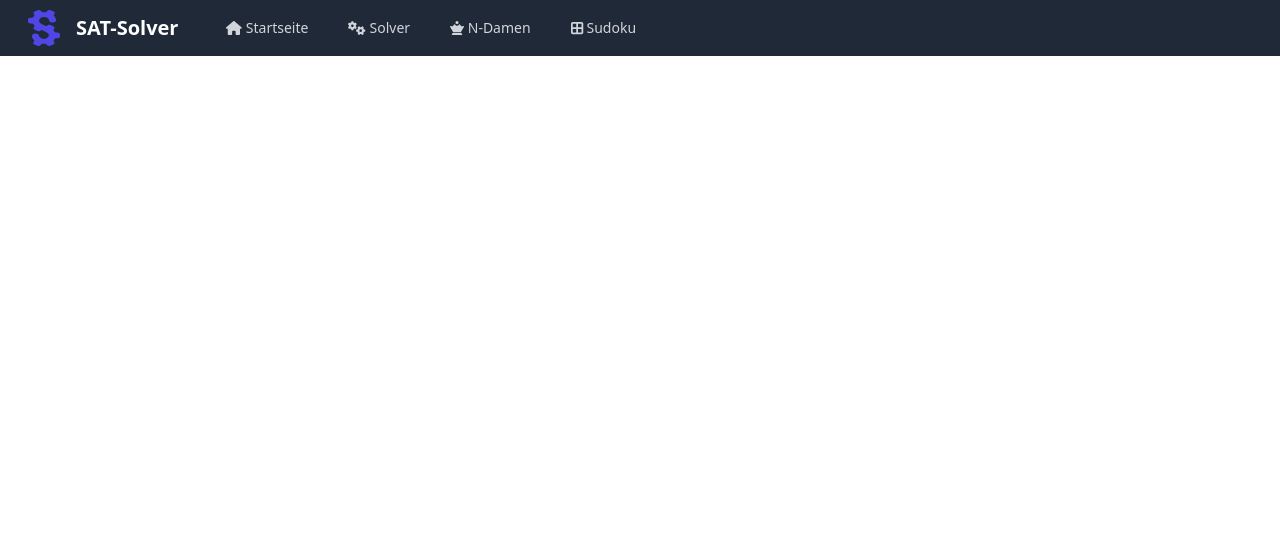
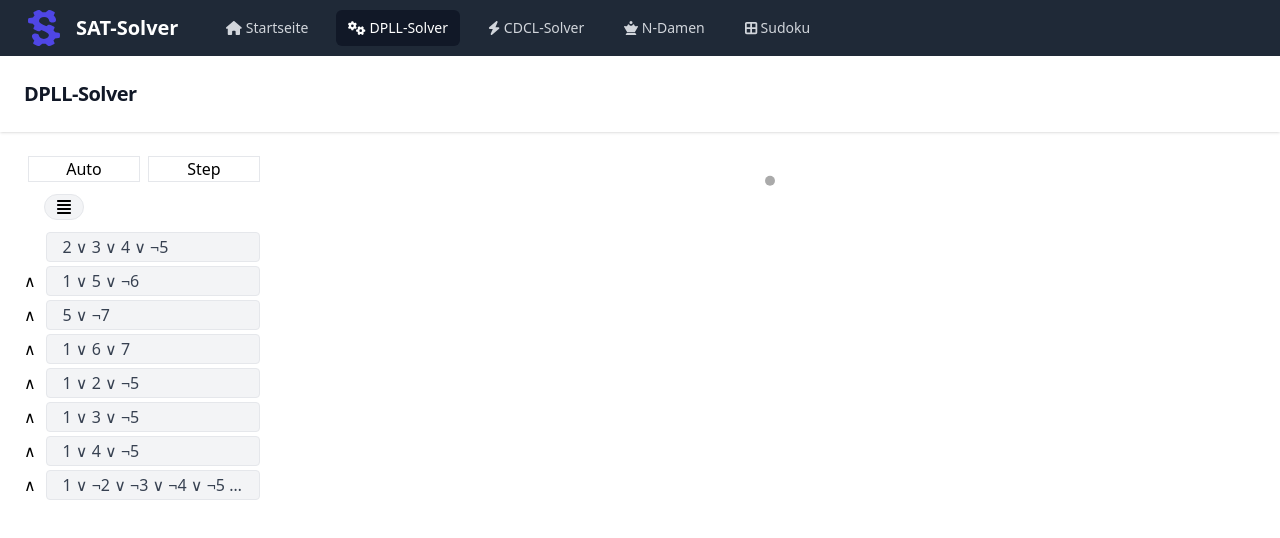
Before and after one commit to Fabi-02/SAT-Solver, a Vue app: page /dpll-solver in a window 1280 px wide. Shown: the top 538 px of the page. Built offline with nearby package versions, Linux system fonts and the light colour scheme.

Commit message:
added auto and step dpll-solving

```diff
--- a/src/components/menubar/MenuBar.vue
+++ b/src/components/menubar/MenuBar.vue
@@ -15,7 +15,8 @@ import MenuItem from './MenuItem.vue'
         <h1 class="font-bold text-xl px-3 text-white whitespace-nowrap">SAT-Solver</h1>
         <div class="ml-6 flex items-baseline space-x-4">
             <MenuItem to="/"><font-awesome-icon icon="fa-solid fa-house" /> Startseite</MenuItem>
-            <MenuItem to="/solver"><font-awesome-icon icon="fa-solid fa-gears" /> Solver</MenuItem>
+            <MenuItem to="/dpll-solver"><font-awesome-icon icon="fa-solid fa-gears" /> DPLL-Solver</MenuItem>
+            <MenuItem to="/cdcl-solver"><font-awesome-icon icon="fa-solid fa-bolt" /> CDCL-Solver</MenuItem>
             <MenuItem to="/n-queen"><font-awesome-icon icon="fa-solid fa-chess-queen" /> N-Damen</MenuItem>
             <MenuItem to="/sudoku"><font-awesome-icon icon="fa-solid fa-border-all" /> Sudoku</MenuItem>
         </div>
--- a/src/main.ts
+++ b/src/main.ts
@@ -3,11 +3,11 @@ import "./css/style.css";
 import App from "./App.vue";
 import router from "./router/routes";
 import { library } from '@fortawesome/fontawesome-svg-core'
-import { faHouse, faGears, faChessQueen, faBorderAll, faAlignJustify } from '@fortawesome/free-solid-svg-icons'
+import { faHouse, faGears, faBolt, faChessQueen, faBorderAll, faAlignJustify } from '@fortawesome/free-solid-svg-icons'
 import { faSquare } from '@fortawesome/free-regular-svg-icons'
 import { FontAwesomeIcon } from '@fortawesome/vue-fontawesome'
 
-library.add(faHouse, faGears, faChessQueen, faBorderAll, faAlignJustify, faSquare);
+library.add(faHouse, faGears, faBolt, faChessQueen, faBorderAll, faAlignJustify, faSquare);
 
 const app = createApp(App);
 app.component('font-awesome-icon', FontAwesomeIcon);
--- a/src/router/routes.ts
+++ b/src/router/routes.ts
@@ -8,9 +8,14 @@ const routes = [
     component: StartPage
   },
   {
-    path: '/solver',
-    name: 'SAT-Solver',
-    component: () => import('@views/Solver.vue')
+    path: '/dpll-solver',
+    name: 'DPLL-Solver',
+    component: () => import('@/views/DPLLSolver.vue')
+  },
+  {
+    path: '/cdcl-solver',
+    name: 'CDCL-Solver',
+    component: () => import('@/views/CDCLSolver.vue')
   },
   {
     path: '/n-queen',
--- a/src/ts/dpll.ts
+++ b/src/ts/dpll.ts
@@ -28,7 +28,7 @@ export function* dpll(cnf: CNF, model: Model = {}): Generator<DpllResult> {
         let cnf_result = cnf.evaluate(model);
         yield {
             result: cnf_result,
-            model: model,
+            model: {...model},
             unit_prop: unit_prop
         };
         if (Object.keys(model).length == literals.length || cnf_result !== "unknown") {
--- /dev/null
+++ b/src/views/CDCLSolver.vue
@@ -0,0 +1,9 @@
+<script setup lang="ts">
+import ContentPage from '@components/ContentPage.vue'
+</script>
+
+<template>
+    <ContentPage name="CDCL-Solver">
+        <div class="h-full rounded-lg border-4 border-dashed border-gray-200"></div>
+    </ContentPage>
+</template>
--- a/src/views/Solver.vue
+++ b/src/views/DPLLSolver.vue
@@ -24,7 +24,10 @@ var data: TreeNode;
 
 const timer: (ms: number) => Promise<null> = ms => new Promise(res => setTimeout(res, ms))
 
-async function test() {
+var dpll_gen: Generator<DpllResult> | null = null;
+
+function get_dpll_gen() {
+    if (dpll_gen === null) {
         id = 0;
         pathId = 0;
         data = {
@@ -40,9 +43,18 @@ async function test() {
         };
 
         let cnf = new CNF(formulaString.value);
-    console.log(cnf);
 
-    let dpll_gen = dpll(cnf);
+        dpll_gen = dpll(cnf)
+    }
+    return dpll_gen;
+}
+
+function reset_dpll_gen() {
+    dpll_gen = null;
+}
+
+async function autoSolve() {
+    let dpll_gen = get_dpll_gen();
     for (let result of dpll_gen) {
         // console.log(result);
         addDataSet(result);
@@ -51,6 +63,19 @@ async function test() {
     pathId = 0;
     d3Tree.value.update(data, pathId);
     console.log(data);
+    reset_dpll_gen();
+}
+
+function nextStep() {
+    let dpll_gen = get_dpll_gen();
+    let next = dpll_gen.next()
+    if (next.done) {
+        reset_dpll_gen();
+        pathId = 0;
+        d3Tree.value.update(data, pathId);
+    } else {
+        addDataSet(next.value);
+    }
 }
 
 function nextLiteral(data: TreeNode, model: Model): TreeNode | null {
@@ -114,10 +139,13 @@ function addDataSet(result: DpllResult) {
 </script>
 
 <template>
-    <ContentPage name="SAT-Solver">
+    <ContentPage name="DPLL-Solver">
         <div class="flex space-x-5 h-full">
             <div class="w-60 flex flex-col shrink-0">
-                <button @click="test" class="w-full">Test</button>
+                <div class="w-full flex flex-row">
+                    <button @click="autoSolve" class="w-full border mx-1 mb-3">Auto</button>
+                    <button @click="nextStep" class="w-full border mx-1 mb-3">Step</button>
+                </div>
                 <FormulaInput v-model:formula="formulaString" class="h-full"/>
             </div>
             <div class="relative w-full">
```
Lines whose indentation alone changed are shown as unchanged.
